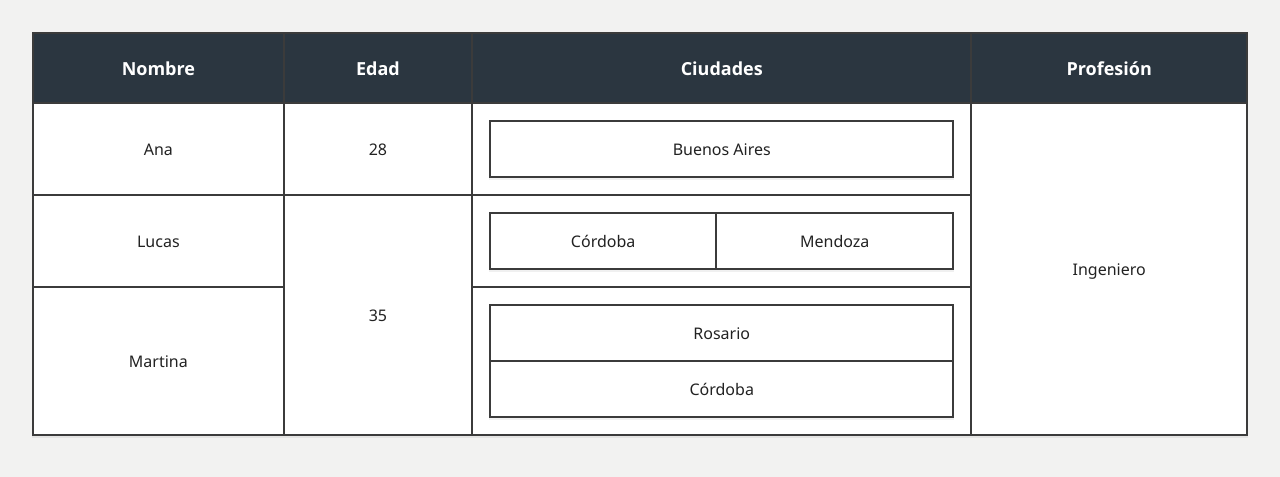
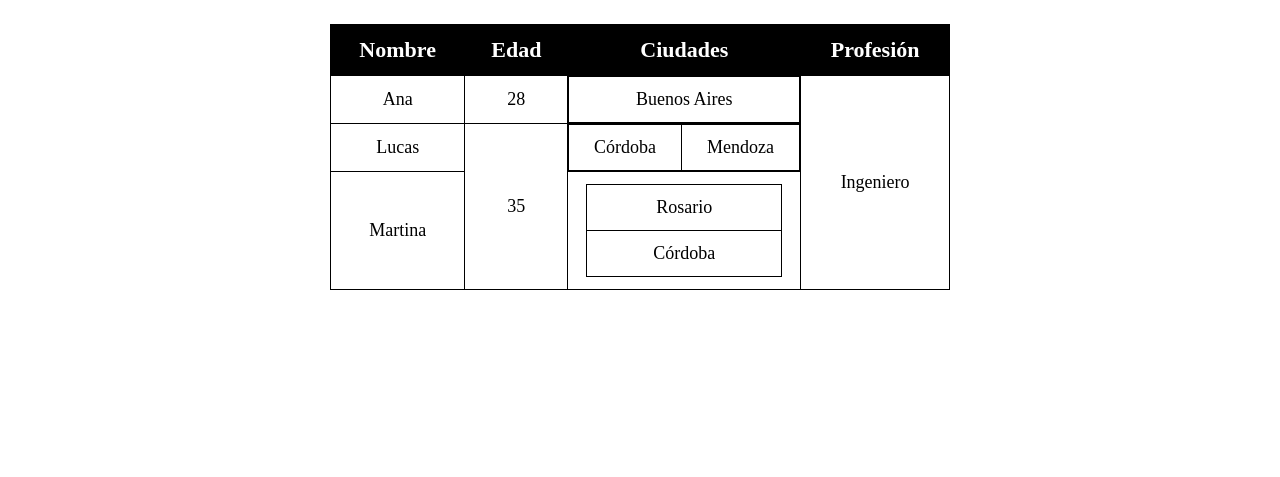
Before and after one commit to LucaCostabile/Pr-ctica-Prog-Web, a PHP site: page /Portafolio-Juan/A2.html in a window 1280 px wide. Shown: the top 477 px of the page. Run offline with PHP 8.4, Linux system fonts and the light colour scheme.

Commit message:
Update estilo-A2.css

```diff
--- a/Portafolio-Juan/css/estilo-A2.css
+++ b/Portafolio-Juan/css/estilo-A2.css
@@ -1,96 +1,51 @@
-* { box-sizing: border-box; }
+* {
+  box-sizing: border-box;
+}
 
 body {
-  font-family: "Segoe UI", Arial, sans-serif;
-  background: #f2f2f1;
+  margin: 0;
   padding: 24px;
+  font-family: "Times New Roman", serif;
+  background-color: #fff;
   display: flex;
   justify-content: center;
 }
 
-.contenedor-principal {
-  width: 900px;
-  background: #fff;
-  border-radius: 12px;
-  box-shadow: 0 2px 12px rgba(0,0,0,0.08);
-  padding: 36px 32px 32px 32px;
-  margin-top: 32px;
+.tabla-personas {
+  border-collapse: collapse;
+  min-width: 620px;
+  background-color: #fff;
 }
 
-h1 {
+.tabla-personas th,
+.tabla-personas td {
+  border: 1px solid #000;
+  padding: 12px 18px;
   text-align: center;
-  margin-bottom: 24px;
-  color: #2b3640;
-  font-size: 2.2em;
-  letter-spacing: 1px;
+  vertical-align: middle;
+  font-size: 18px;
 }
 
-.btn-volver {
-  display: block;
-  margin: 0 auto 28px auto;
-  padding: 10px 28px;
-  background: #2b3640;
+.tabla-personas th {
+  background-color: #000;
   color: #fff;
-  border: none;
-  border-radius: 6px;
-  font-size: 1em;
-  cursor: pointer;
-  transition: background 0.2s;
-}
-.btn-volver:hover {
-  background: #1a222a;
+  font-weight: 700;
+  font-size: 22px;
 }
 
-table {
-  border-collapse: collapse;
-  background: #fff;
-  width: 100%;
-  box-shadow: 0 2px 0 rgba(0,0,0,0.06);
+.tabla-personas td:nth-child(3) {
+  padding: 0;
 }
 
-th, td {
-  border: 2px solid #3b3b3b;
-  padding: 16px;
-  text-align: center;
-  vertical-align: middle;
+.tabla-ciudades {
+  width: 100%;
+  height: 100%;
+  border-collapse: collapse;
 }
 
-th {
-  background: #2b3640;
-  color: #fff;
-  font-weight: 700;
+.tabla-ciudades td {
+  border: 1px solid #000;
+  padding: 12px 16px;
   font-size: 18px;
-  padding: 22px;
+  text-align: center;
 }
-
-.cities {
-  padding: 0;
-  width: 360px;
-}
-.cities-inner {
-  display: flex;
-  width: 100%;
-  height: 100%;
-}
-.city {
-  flex: 1;
-  padding: 14px 10px;
-  border-left: 1px solid #3b3b3b;
-  border-right: 1px solid #3b3b3b;
-  display: flex;
-  align-items: center;
-  justify-content: center;
-  min-height: 56px;
-}
-.city:first-child { border-left: 0; }
-.city:last-child { border-right: 0; }
-
-.city-single {
-  padding: 14px 12px;
-  min-height: 56px;
-  display: flex;
-  align-items: center;
-  justify-content: center;
-}
-
-td { color: #222; font-size:
```
